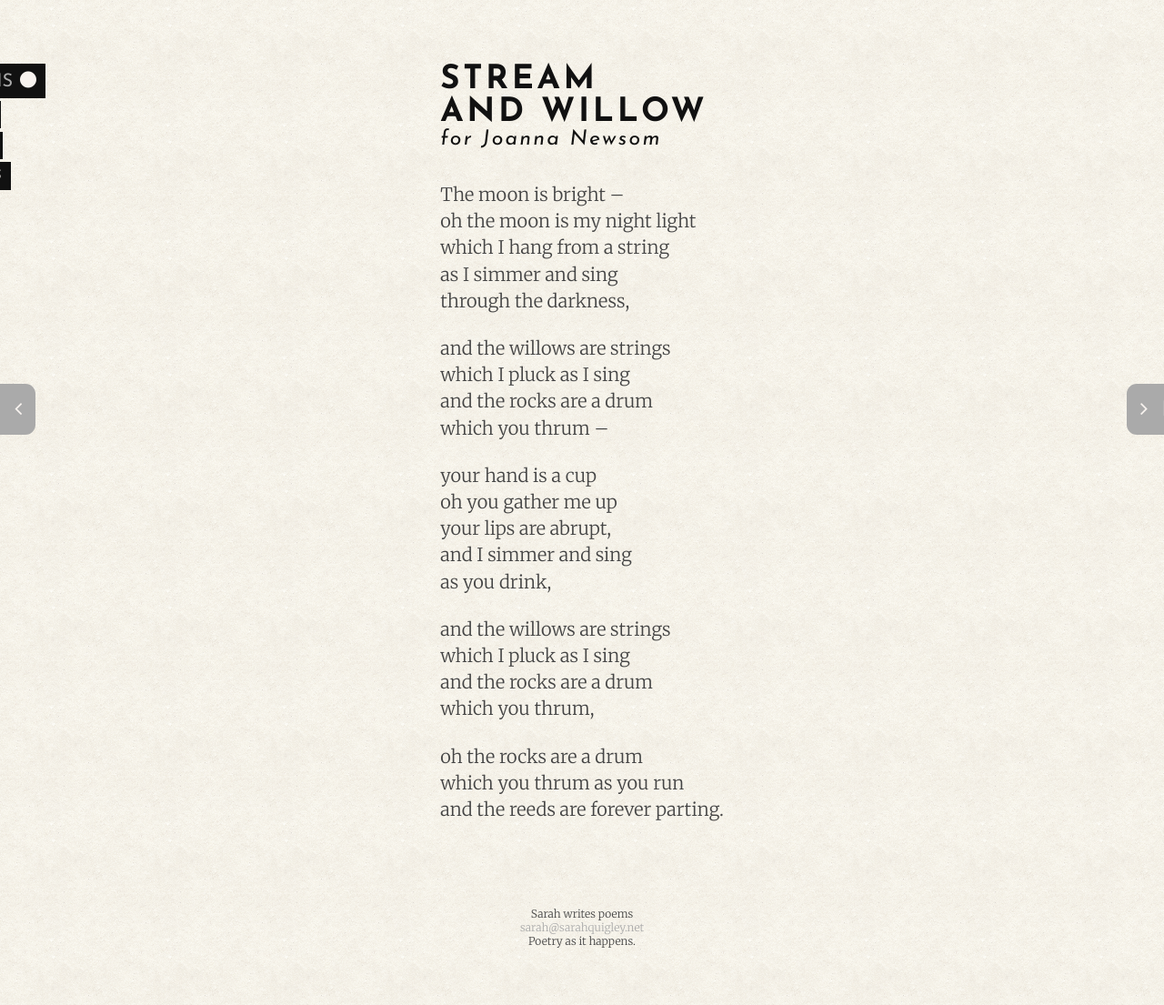
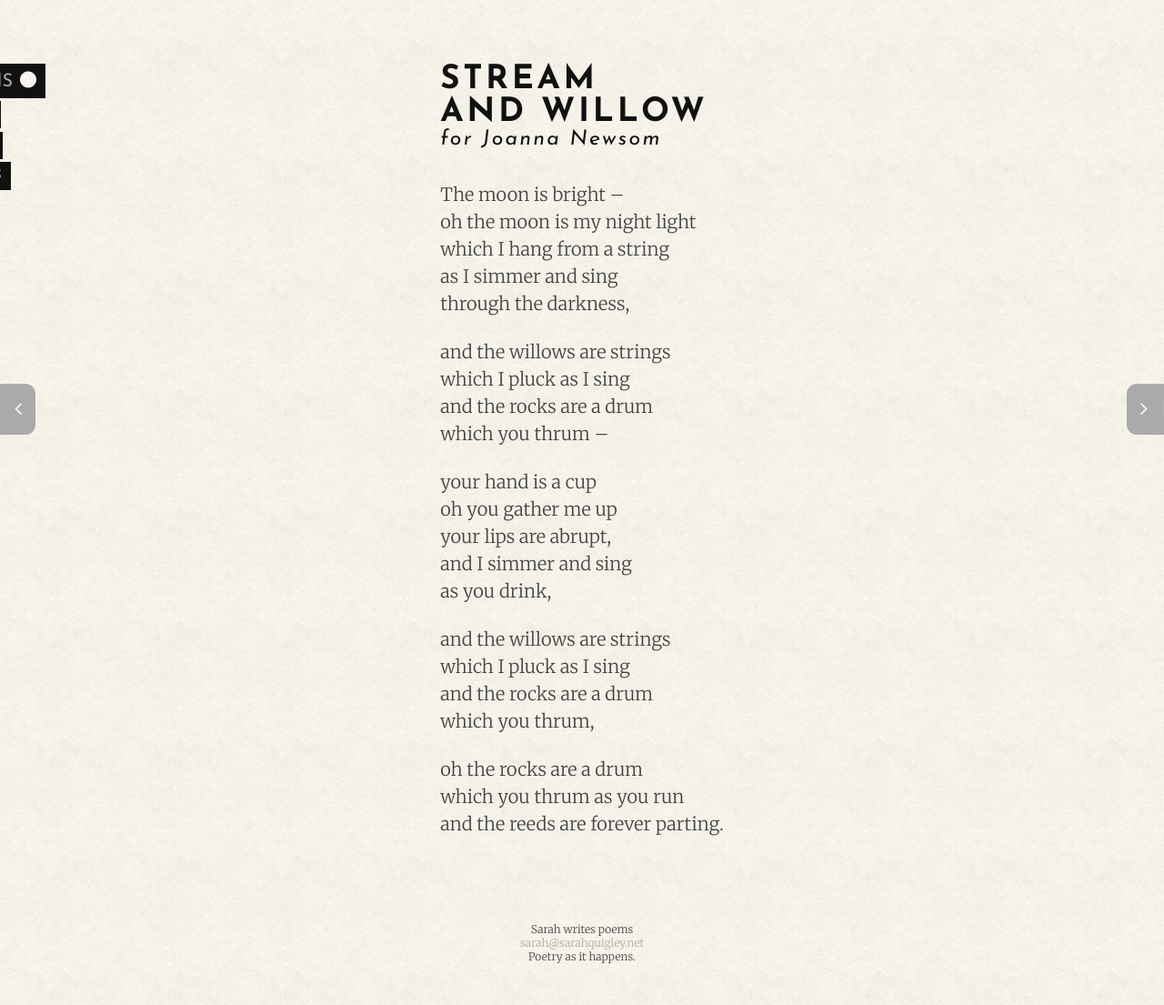
Before and after one commit to sarahquigley/poetry, a Jekyll site: the page built from _posts/2014-05-29-stream-and-willow.markdown, in a window 1280 px wide. Shown: the whole page at 91% size. Built offline with Jekyll 4.4.1, drawn with Linux system fonts in a browser that asks for light colours; nearby versions of some CDN libraries.

Commit message:
Eliminate need for base mixin.

```diff
--- a/_sass/base.scss
+++ b/_sass/base.scss
@@ -1,33 +1,14 @@
-/* Base mixin
-***********************************/
-
-@mixin base($scaling-factor){
-  h1{
-    font-size: 1.82 * $scaling-factor;
-  }
-
-  h2{
-    font-size: 1.15 * $scaling-factor;
-  }
-
-  p{
-    font-size: 1 * $scaling-factor;
-    margin-bottom: 1.15 * $scaling-factor;
-    line-height: 1.46 * $scaling-factor;
-  }
-}
-
-
 /* Base styles
 ***********************************/
 
-@include base(4vw);
+//@include base(4vw);
 
 body{
   font-family: $font-text;
   font-weight: 300;
   color: $color-mid;
   position: relative;
+  font-size: 4vw;
 }
 
 // Headers
@@ -39,13 +20,23 @@
 }
 
 h1{
+  font-size: 1.82em;
   font-weight: 700;
   text-transform: uppercase;
 }
 
 h2{
+  font-size: 1.15em;
   font-weight: 400;
   font-style: italic;
+}
+
+// Paragraphs
+
+p{
+  font-size: 1em;
+  margin-bottom: 1.15em;
+  line-height: 1.5em;
 }
 
 // Links
@@ -57,5 +48,7 @@
 
 // Screen > 500px
 @media screen and (min-width: 500px){
-  @include base(rem(20));
+  body{
+    font-size: rem(20);
+  }
 }
```
